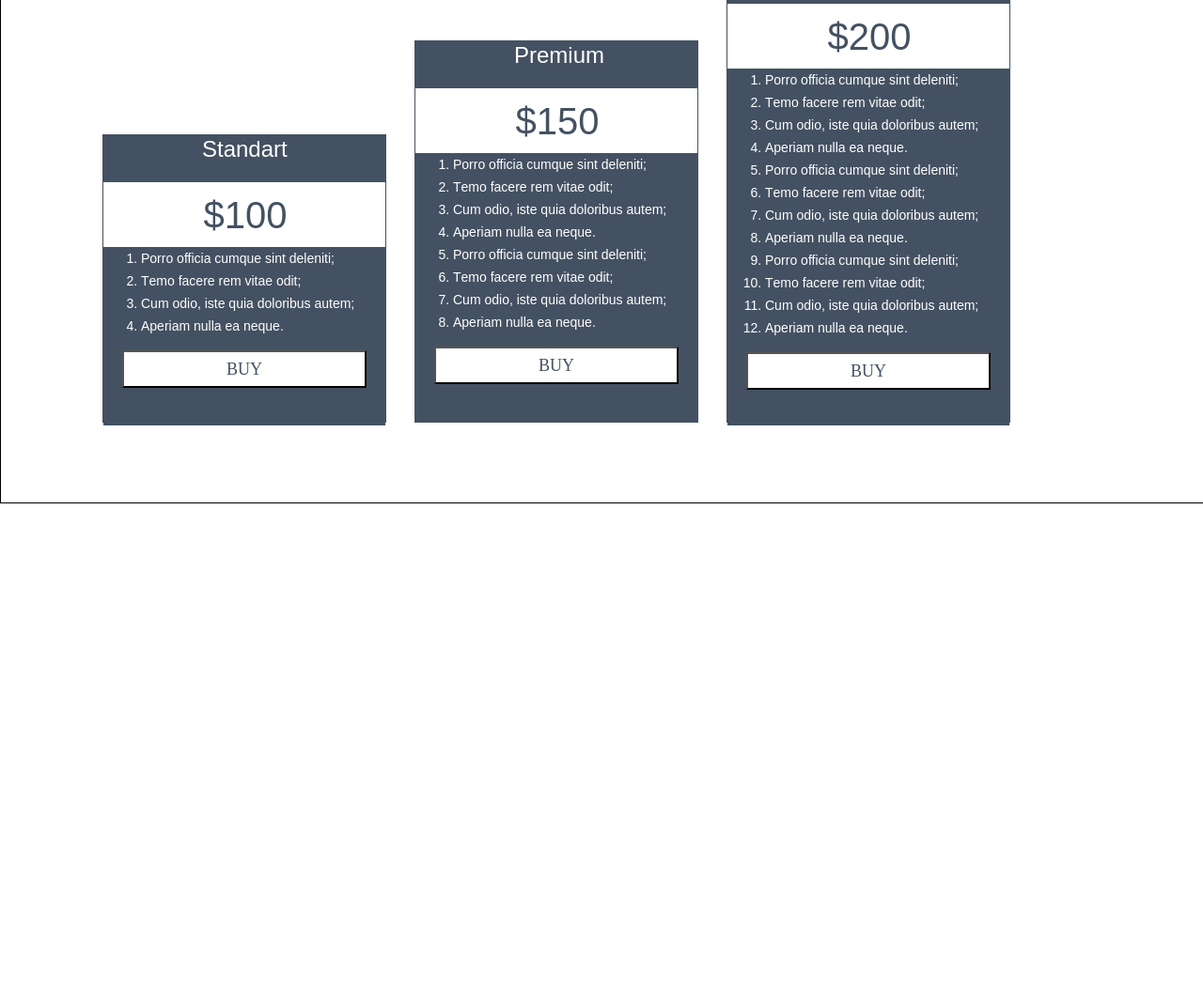
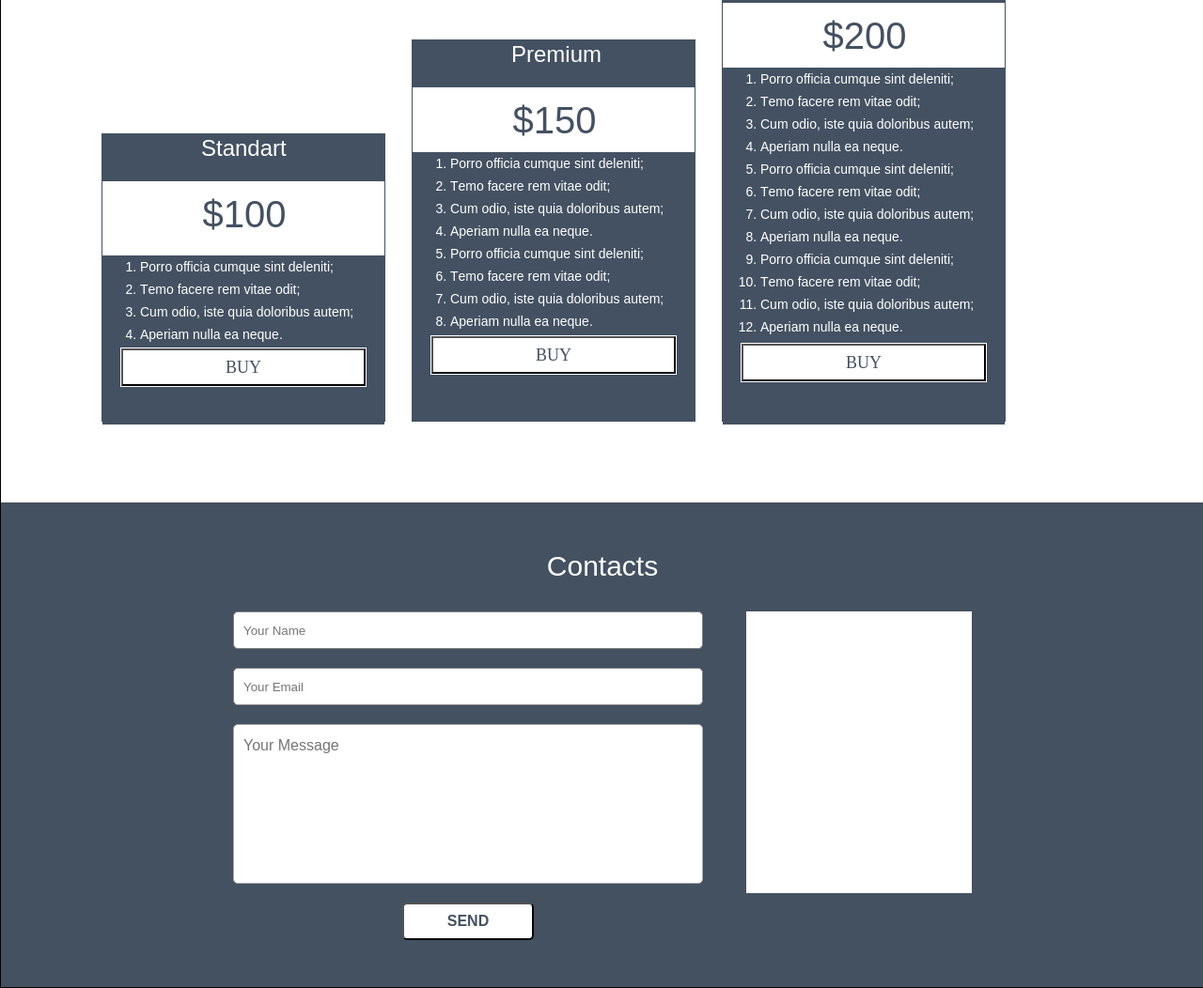
Before and after one commit to Bakitov-Tilegen/Homework-GB, a plain HTML site: page index.html in a window 1280 px wide. Shown: the part 2085-3137 px from the top of the page at 94% size. Before the commit the page ends 2621 px from the top, so only its background shows below. Drawn offline with Linux system fonts and the light colour scheme.

Commit message:
добавил footer контакты
не полностью

```diff
--- a/css/style.css
+++ b/css/style.css
@@ -426,7 +426,7 @@ right-reviews {
 
 .standart-100 {
     margin: 0 30px 35px 0;
-    border: 1px solid #445162;
+    outline: 1px solid #445162;
     width: 300px;
     height: 305px;
     display: inline-block;
@@ -436,7 +436,7 @@ right-reviews {
 
 .premium-150 {
     margin: 0 30px 35px 0;
-    border: 1px solid #445162;
+    outline: 1px solid #445162;
     display: inline-block;
     width: 300px;
     height: 405px;
@@ -445,7 +445,7 @@ right-reviews {
 
 .lux-200 {
     margin: 0 0 35px 0;
-    border: 1px solid #445162;
+    outline: 1px solid #445162;
     display: inline-block;
     width: 300px;
     height: 500px;
@@ -455,7 +455,7 @@ right-reviews {
 
 .p-100 {
     margin: 0 auto;
-    padding: 20px 0 0px 0;
+    padding: 20px 0 10px 0;
     /* Style for "$100" */
     width: 87px;
     height: 35px;
@@ -509,12 +509,15 @@ right-reviews {
     width: 300px;
     height: 50px;
     background-color: #445162;
+    box-sizing: border-box;
+
 }
 
 .txt-premium {
     width: 300px;
     height: 50px;
     background-color: #445162;
+    box-sizing: border-box;
 
 }
 
@@ -522,11 +525,33 @@ right-reviews {
     width: 300px;
     height: 55px;
     background-color: #445162;
+    box-sizing: border-box;
+
+}
+.buy-item-list-2{
+        box-sizing: border-box;
+
+}
+
+.buy-item-1{
+
+    box-sizing: border-box;
+    height: 85px;
+}
+.buy-item-15{
+
+    box-sizing: border-box;
+    height:182px;
+}
+.buy-item-2{
+
+    box-sizing: border-box;
+    height: 280px;
 }
 
 .buy-standart {
     width: 300px;
-    height: 190px;
+    height: 180px;
     background-color: #445162;
     /* Style for "1. Porro o" */
     color: #ffffff;
@@ -534,6 +559,8 @@ right-reviews {
     font-size: 14px;
     font-weight: 400;
     line-height: 24px;
+    box-sizing: border-box;
+
 }
 
 .buy-premium {
@@ -546,6 +573,8 @@ right-reviews {
     font-size: 14px;
     font-weight: 400;
     line-height: 24px;
+    box-sizing: border-box;
+
 }
 
 .buy-lux {
@@ -558,6 +587,7 @@ right-reviews {
     font-size: 14px;
     font-weight: 400;
     line-height: 24px;
+    box-sizing: border-box;
 }
 
 .standart {
@@ -601,6 +631,7 @@ right-reviews {
 }
 
 .click-buy {
+    outline: 1px solid white ;
     padding: 0 0 0 0;
     width: 260px;
     min-height: 40px;
@@ -614,3 +645,119 @@ right-reviews {
     line-height: 18px;
     text-transform: uppercase;
 }
+
+.main-footer{
+    box-sizing: border-box;
+    display: flex;
+    flex-wrap: wrap;
+    justify-content: center;
+    width: 1280px;
+    padding: 50px 50px 50px 50px;
+    background-color: #445161;
+}
+
+.contacts{
+
+    display: block;
+    width: 100%;
+    margin: 0 0 30px 0;
+    color: white;
+    font-size:30px;
+    font-family: arial;
+    font-weight: 400;
+    line-height: 36px;
+    text-align: center;
+}
+.main-footer-form{
+    display: flex;
+    flex-wrap: wrap;
+    justify-content: center;
+    width: 500px;
+    margin: 0 46px 0 0;
+}
+
+.main-footer-form input[type="text"],
+.main-footer-form input[type="email"],
+.main-footer-form textarea{
+    width: 100%;
+    height: 40px;
+    margin: 0 0 20px 0;
+    padding: 10px;
+    box-sizing: border-box;
+    border: 1px solid gray;
+    border-radius: 5px;
+    background-color: #ffffff;
+    outline: none;
+    text-transform: capitalize;
+}
+.main-footer-form input[type="text"]:hover,
+.main-footer-form input[type="email"]:hover,
+.main-footer-form textarea:hover {
+    background-color:#EBFFF4;
+    color: white;
+    border-color: darkgray;
+}
+.main-footer-form input [type="text"]:hover::placeholder,
+.main-footer-form input [type="email"]:hover::placeholder,
+.main-footer-form input textarea:hover::placeholder{
+    color: white;
+}
+
+.main-footer-form textarea{
+    width: 500px;
+    height: 170px;
+    border: 1px solid darkgray;
+    resize: none;
+}
+input [placeholder],
+textarea[placeholder]{
+    text-overflow: ellipsis;
+    font-family: arial;
+    color: #445162;
+    font-size: 16px;
+    font-weight: 400;
+    line-height: 24px;
+    text-align: left;
+}
+
+.main-footer-form input[type="submit"] {
+  border-radius: 5px;
+  background-color:  #ffffff;
+  width: 140px;
+  height: 40px;
+  text-transform: uppercase;
+  font-family: Arial;
+  color:  #445162;
+  font-size: 16px;
+  font-weight: 700;
+  line-height: 24px;
+  text-align: center;
+  outline: none;
+}
+.main-footer-form input[type="submit"]:hover {
+  background-color: #EBFFF4;
+  color: #445162;
+}
+
+.main-footer-form input[type="submit"]:active {
+  background-color:  #ffffff;
+  color:  #445162;
+}
+
+.main-footer-contacts{
+    background-color: white;
+    width: 240px;
+    height: 300px;
+}
+
+    /*width: 100%;
+    height: 170px;
+    margin: 0 0 20px 0;
+    padding: 10px;
+    box-sizing: border-box;
+    border: 1px solid gray;
+    border-radius: 5px;
+    background-color: #ffffff;
+    outline: none;
+    text-transform: capitalize;
+}*/
--- a/index.html
+++ b/index.html
@@ -150,7 +150,7 @@
                             </div>
                             <h1 class="p-100">$100</h1>
                             <div class="buy-standart">
-                                <ol class="buy-item">
+                                <ol class="buy-item-1">
                                     <li class="buy-item-list">Porro officia cumque sint deleniti; </li>
                                     <li class="buy-item-list">Тemo facere rem vitae odit;</li>
                                     <li class="buy-item-list">Cum odio, iste quia doloribus autem;</li>
@@ -166,7 +166,7 @@
                             </div>
                             <h1 class="p-150">$150</h1>
                             <div class="buy-premium">
-                                <ol class="buy-item">
+                                <ol class="buy-item-15">
                                     <li class="buy-item-list">Porro officia cumque sint deleniti; </li>
                                     <li class="buy-item-list">Тemo facere rem vitae odit;</li>
                                     <li class="buy-item-list">Cum odio, iste quia doloribus autem; </li>
@@ -186,19 +186,19 @@
                             </div>
                             <h1 class="p-200">$200</h1>
                             <div class="buy-lux">
-                                <ol class="buy-item">
-                                    <li class="buy-item-list">Porro officia cumque sint deleniti; </li>
-                                    <li class="buy-item-list">Тemo facere rem vitae odit;</li>
-                                    <li class="buy-item-list">Cum odio, iste quia doloribus autem; </li>
-                                    <li class="buy-item-list"> Aperiam nulla ea neque.</li>
-                                    <li class="buy-item-list">Porro officia cumque sint deleniti; </li>
-                                    <li class="buy-item-list">Тemo facere rem vitae odit;</li>
-                                    <li class="buy-item-list">Cum odio, iste quia doloribus autem; </li>
-                                    <li class="buy-item-list">Aperiam nulla ea neque.</li>
-                                    <li class="buy-item-list">Porro officia cumque sint deleniti; </li>
-                                    <li class="buy-item-list">Тemo facere rem vitae odit;</li>
-                                    <li class="buy-item-list">Cum odio, iste quia doloribus autem; </li>
-                                    <li class="buy-item-list">Aperiam nulla ea neque.</li>
+                                <ol class="buy-item-2">
+                                    <li class="buy-item-list-2">Porro officia cumque sint deleniti; </li>
+                                    <li class="buy-item-list-2">Тemo facere rem vitae odit;</li>
+                                    <li class="buy-item-list-2">Cum odio, iste quia doloribus autem; </li>
+                                    <li class="buy-item-list-2"> Aperiam nulla ea neque.</li>
+                                    <li class="buy-item-list-2">Porro officia cumque sint deleniti; </li>
+                                    <li class="buy-item-list-2">Тemo facere rem vitae odit;</li>
+                                    <li class="buy-item-list-2">Cum odio, iste quia doloribus autem; </li>
+                                    <li class="buy-item-list-2">Aperiam nulla ea neque.</li>
+                                    <li class="buy-item-list-2">Porro officia cumque sint deleniti; </li>
+                                    <li class="buy-item-list-2">Тemo facere rem vitae odit;</li>
+                                    <li class="buy-item-list-2">Cum odio, iste quia doloribus autem; </li>
+                                    <li class="buy-item-list-2">Aperiam nulla ea neque.</li>
                                 </ol>
                                 <button class="click-buy">buy</button>
                             </div>
@@ -206,13 +206,20 @@
                     </div>
                 </section>
             </main>
-        </div>
-
-        <footer>
 
 
+        </div>
+        <footer class="main-footer">
+            <span class="contacts">Contacts</span>
+            <form class="main-footer-form" action="#" method="post">
+                <input type="text"placeholder="Your name" class="your-name">
+                <input type="email"placeholder="Your email" class="email">
+                <textarea placeholder="Your message" cols="30" rows="10"></textarea>         <input type="submit" value="send" class="send">
+            </form>
+            <div class="main-footer-contacts"></div>
         </footer>
     </div>
+
 
 </body>
 
```
